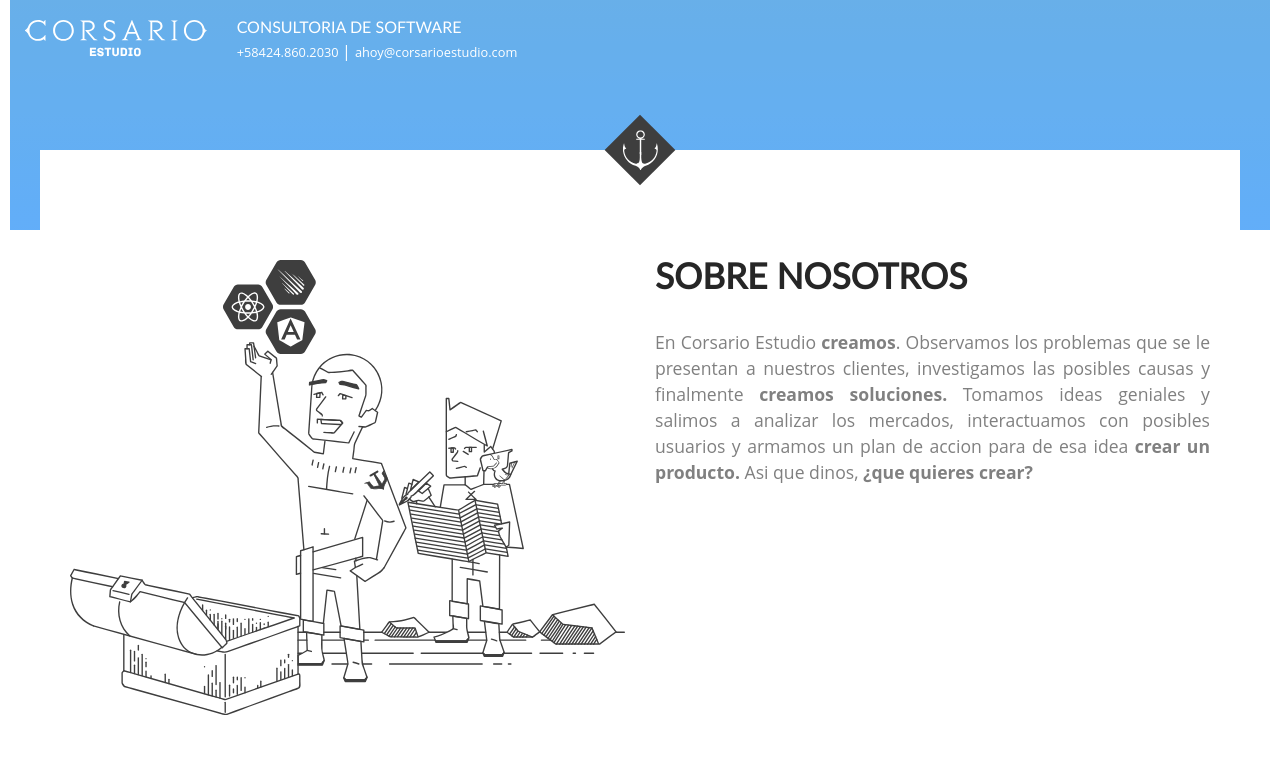
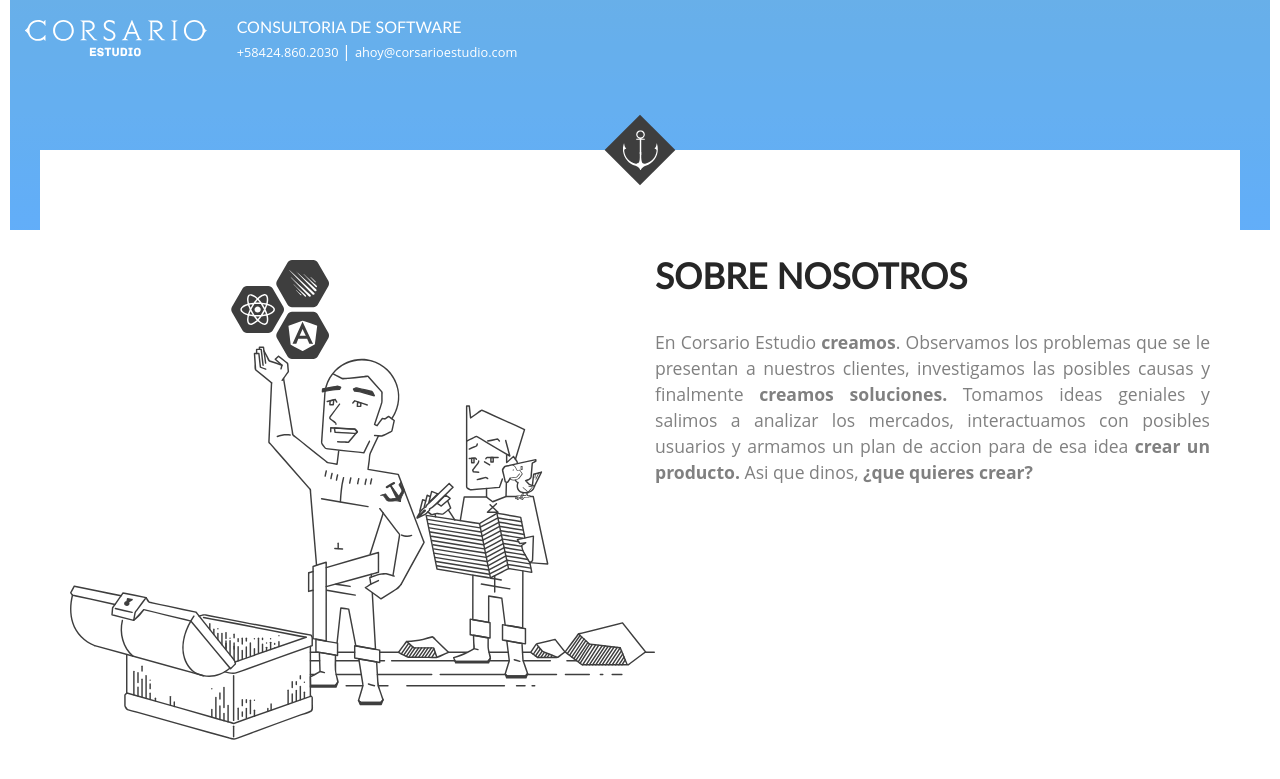
Before and after one commit to CorsarioEstudio/CorsarioEstudio.github.io, a Jekyll site: the page built from index.html, in a window 1280 px wide and 900 px high, scrolled down 780 px. Shown: the top 779 px of the window. Built offline with Jekyll 4.4.1, drawn with Linux system fonts in a browser that asks for light colours; some web fonts are replaced.

Commit message:
Pagina V1 - Cambios aspecto responsive 4

```diff
--- a/css/cards.css
+++ b/css/cards.css
@@ -432,6 +432,8 @@ div.pd-secondary-page{
 }
 
 .svg-container *{
+  position: absolute;
+  top: 0;
   width: 100%;
   height: auto;
 }
```
